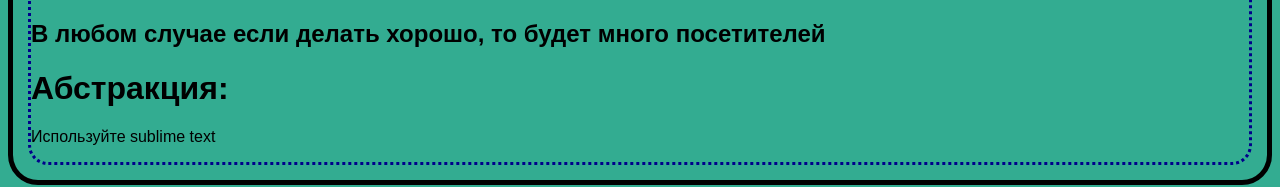
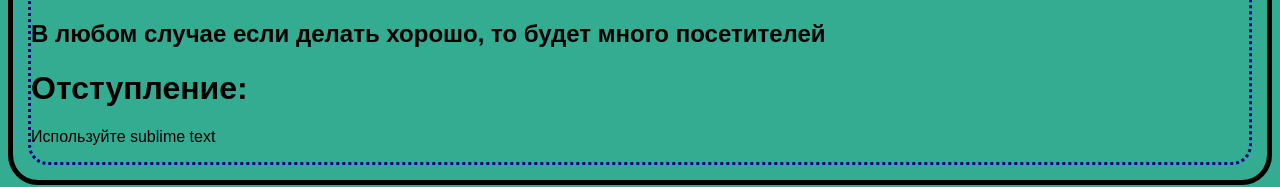
Before and after one commit to kirya2882/kirya2882.github.io, a plain HTML site: page portfolio/info.html in a window 1280 px wide. Shown: the part 343-530 px from the top of the page. Drawn offline with Linux system fonts and the light colour scheme.

Commit message:
Update info.html

```diff
--- a/portfolio/info.html
+++ b/portfolio/info.html
@@ -12,7 +12,7 @@
 	<h3>Дизайн-это главный компонент, по которому клиент видит смотреть дальше этот сайт или лучше посмотреть другой</h3><br>
 	<h3 style="color:blue;">Где-то я прочитал что синие оттенки сайта больше людей привлекают к нему</h3><br>
 	<h2>В любом случае если делать хорошо, то будет много посетителей</h2>
-	<h1>Абстракция:</h1>
+	<h1>Отступление:</h1>
 	<p>Используйте sublime text</p>
 </div>
 </body>
```
